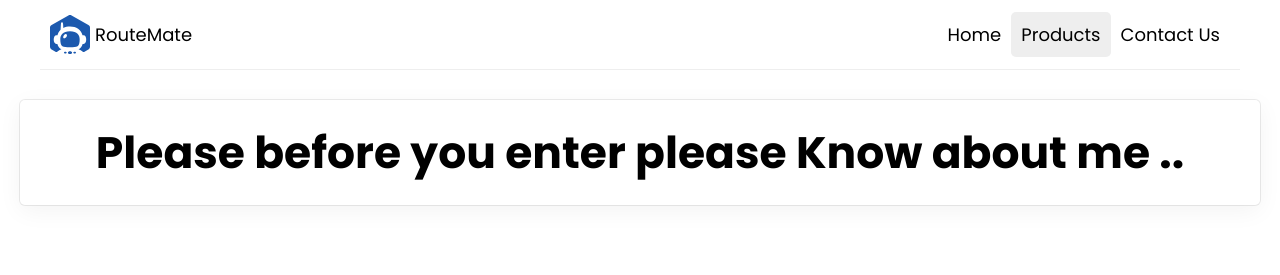
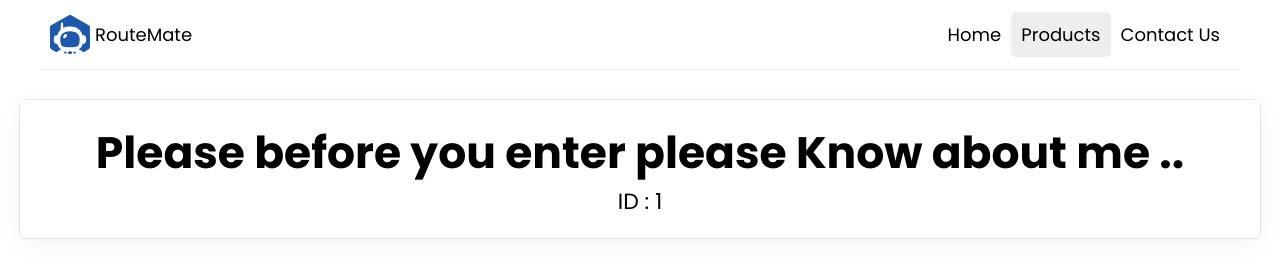
Before and after one commit to SoumenBaral/More-React, a React (Create React App) app in the folder routemate/: page /products/1 in a window 1280 px wide. Shown: the top 275 px of the page. Built offline with nearby package versions, Linux system fonts and the light colour scheme; the HTML template or start-up script is replaced by a standard one.

Commit message:
useParams is done ;

```diff
--- a/routemate/src/App.js
+++ b/routemate/src/App.js
@@ -20,6 +20,7 @@ function App() {
             <Route path='products' element={<ProductsList></ProductsList>}></Route>
             <Route path='products/:id' element={<ProductDetails></ProductDetails>}></Route>
             {/* Makes our route dynamic by the using of :id that why we can create lots of route using on routes */}
+            {/* just pass the parameter to vai route baby */}
             <Route path='contact' element={<Contact></Contact>}></Route>
             <Route path='/admin' element ={user?<Admin></Admin> : <Navigate to={'/products'}></Navigate>}></Route>
           </Routes>
--- a/routemate/src/components/Admin.js
+++ b/routemate/src/components/Admin.js
@@ -1,9 +1,11 @@
-import React from 'react';
+import React from 'react'
 
 const Admin = () => {
+
     return (
         <div className='component'>
             <h1>Welcome to Admin dashBard</h1>
+
         </div>
     );
 };
--- a/routemate/src/components/ProductDetails.js
+++ b/routemate/src/components/ProductDetails.js
@@ -1,9 +1,13 @@
 import React from 'react';
+import { useParams } from 'react-router-dom';
 
 const ProductDetails = () => {
+    const prams = useParams()
+    console.log(prams);
     return (
         <div className='component'>
             <h1>Please before you enter please Know about me ..</h1>
+            <p>ID : {prams.id}</p>
         </div>
     );
 };
```
